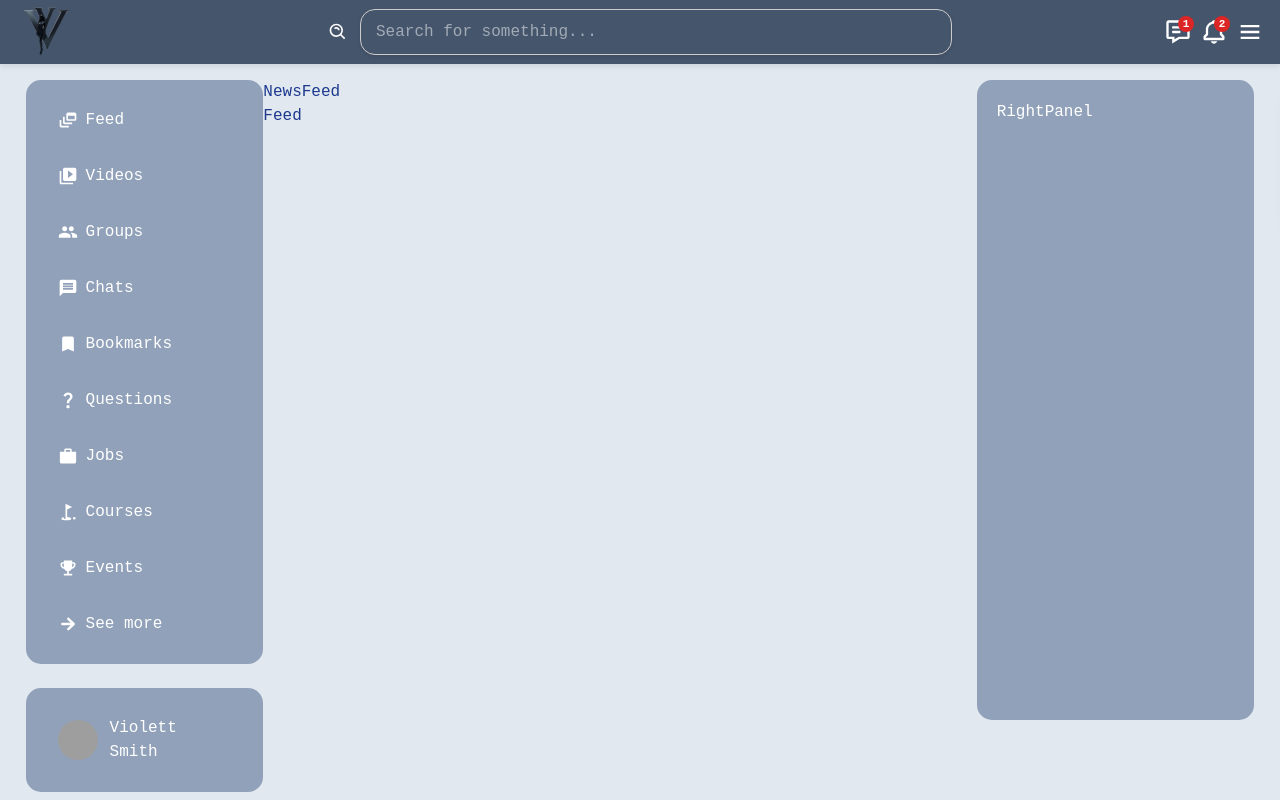
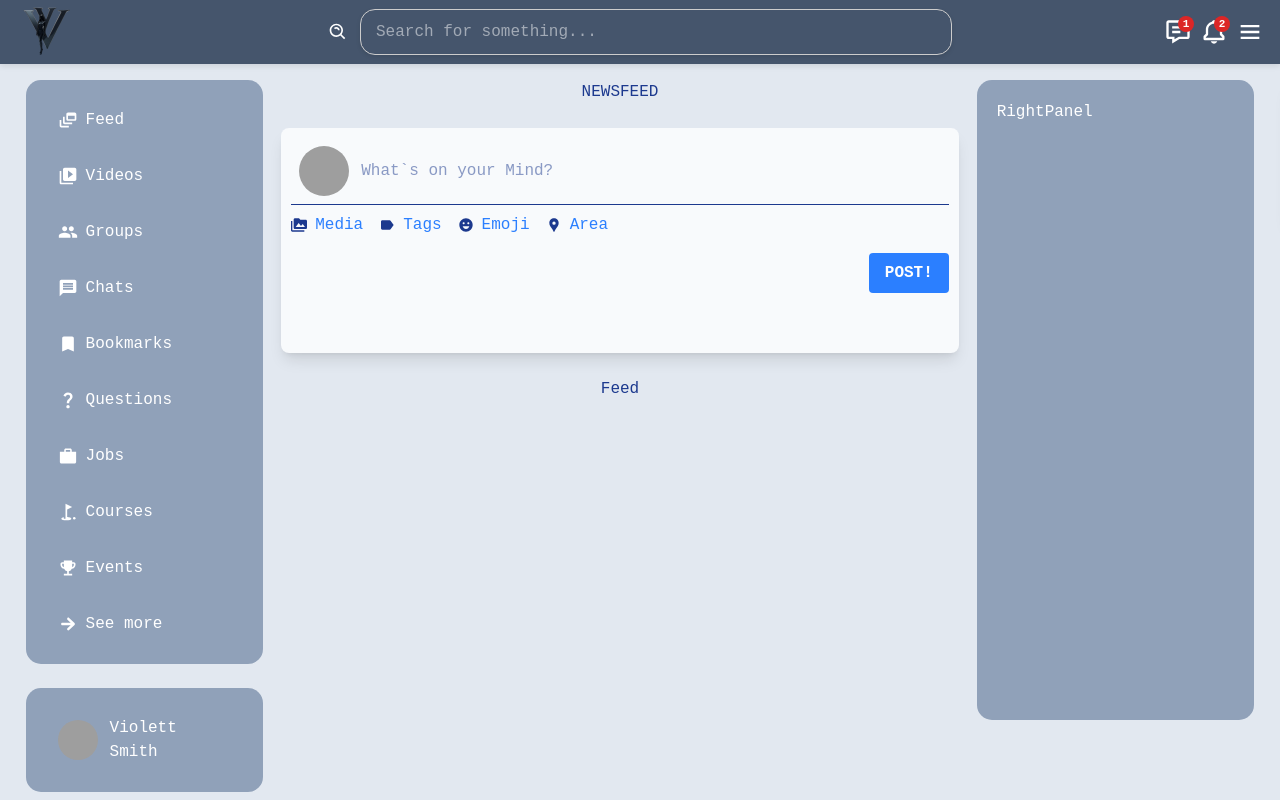
Before and after one commit to AndiBruehl/SocialMediaWebsite, a React (Vite) app in the folder client/: page / in a window 1280 px wide. Built offline with nearby package versions, Linux system fonts and the light colour scheme; grey boxes are pictures that could not be loaded; a web font is replaced by a local one.

Commit message:
Add CreatePost component and update NewsFeed layout

```diff
--- /dev/null
+++ b/client/src/components/CreatePost/CreatePost.jsx
@@ -0,0 +1,63 @@
+import React from "react";
+import profilePic from "../../assets/pic1.png";
+import {
+  MdLabel,
+  MdPermMedia,
+  MdEmojiEmotions,
+  MdLocationPin,
+} from "react-icons/md";
+
+const CreatePost = () => {
+  return (
+    <div className="w-[95%] h-[225px] shadow-lg rounded-lg bg-slate-50">
+      <div className="wrapper p-[10px]">
+        <div className="top flex items-center justify-between">
+          <img
+            src={profilePic}
+            alt="profilePic"
+            className="w-[50px] h-[50px] rounded-full m-2"
+          />
+          <input
+            type="text"
+            placeholder="What`s on your Mind?"
+            className="w-[100%] m-1 focus:outline-none"
+          />
+        </div>
+        <hr />
+        <div className="bottom flex justify-start items-center space-x-4 mt-2">
+          <div className="flex items-center space-x-2 cursor-pointer">
+            <MdPermMedia />
+            <span className="cursor-pointer text-blue-500 rounded hover:text-blue-600 active:text-blue-700">
+              Media
+            </span>
+          </div>{" "}
+          <div className="flex items-center space-x-2 cursor-pointer">
+            <MdLabel />
+            <span className="cursor-pointer text-blue-500 rounded hover:text-blue-600 active:text-blue-700">
+              Tags
+            </span>
+          </div>{" "}
+          <div className="flex items-center space-x-2 cursor-pointer">
+            <MdEmojiEmotions />
+            <span className="cursor-pointer text-blue-500 rounded hover:text-blue-600 active:text-blue-700">
+              Emoji
+            </span>
+          </div>{" "}
+          <div className="flex items-center space-x-2 cursor-pointer">
+            <MdLocationPin />
+            <span className="cursor-pointer text-blue-500 rounded hover:text-blue-600 active:text-blue-700">
+              Area
+            </span>
+          </div>
+        </div>
+        <div className="flex justify-end mt-4">
+          <button className="cursor-pointer bg-blue-500 font-bold text-white px-4 py-2 rounded hover:bg-blue-600">
+            POST!
+          </button>
+        </div>
+      </div>
+    </div>
+  );
+};
+
+export default CreatePost;
--- a/client/src/components/NewsFeed/NewsFeed.jsx
+++ b/client/src/components/NewsFeed/NewsFeed.jsx
@@ -1,5 +1,6 @@
 import React from "react";
 import Feed from "../Feed/Feed";
+import CreatePost from "../CreatePost/CreatePost";
 
 const NewsFeed = () => {
   return (
@@ -7,12 +8,15 @@ const NewsFeed = () => {
       style={{
         flex: 6,
         height: "calc(100vh - 80px)",
-        justifyContent: "center",
+        display: "flex",
         alignItems: "center",
+        flexDirection: "column",
       }}
       className="bg-slate-200"
     >
-      NewsFeed
+      <h1>NEWSFEED</h1>
+      <br />
+      <CreatePost />
       <br />
       <Feed />
     </div>
--- a/client/src/components/Sidebar/Sidebar.jsx
+++ b/client/src/components/Sidebar/Sidebar.jsx
@@ -30,7 +30,6 @@ const Sidebar = () => {
         style={{
           flex: 2,
           height: "calc(100vh - 80px)",
-          msOverflowStyle: "none",
         }}
         className="custom-scrollbar overflow-y-auto"
       >
```
